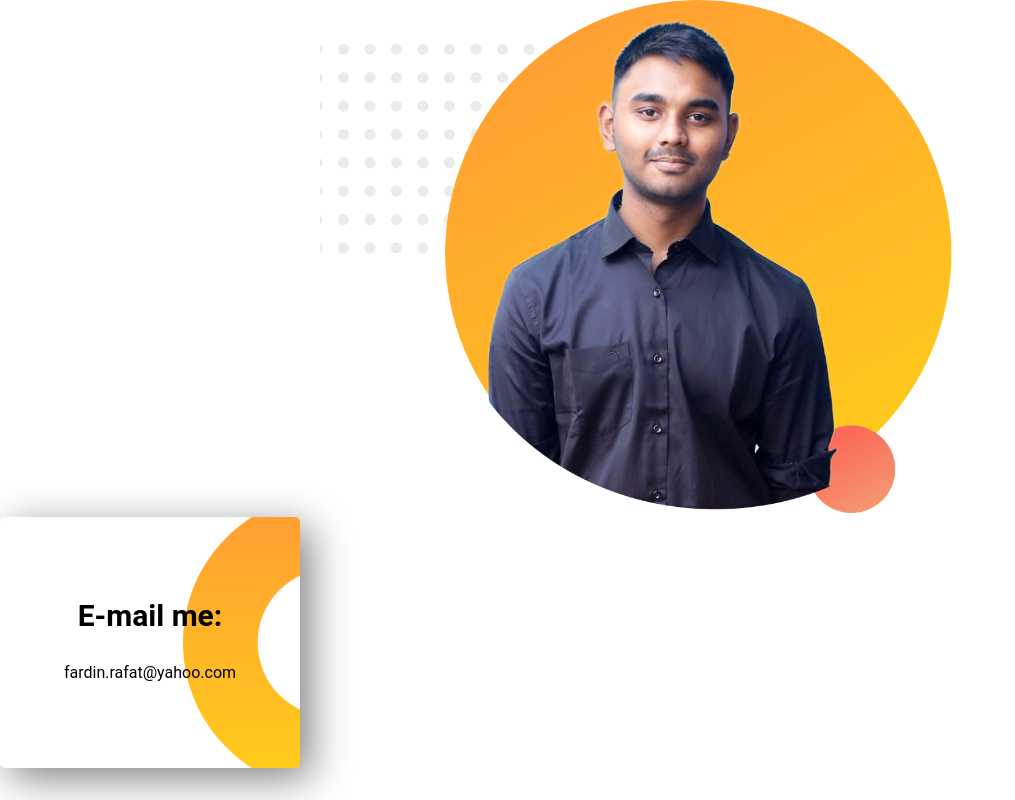
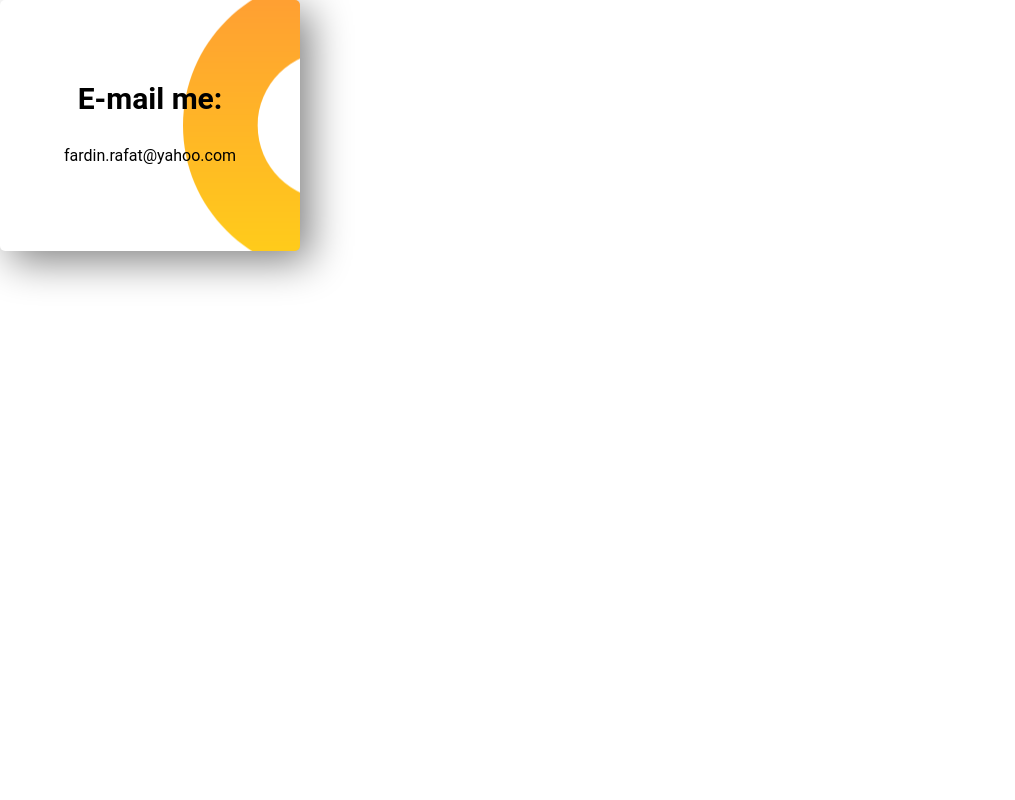
Before and after one commit to fardinrafatbd/important-contacts, a plain HTML site: page index.html in a window 1280 px wide. Shown: the whole page, without its empty margins (0-1015 px from the left). Drawn offline with Linux system fonts and the light colour scheme.

Commit message:
Update index.html

```diff
--- a/index.html
+++ b/index.html
@@ -9,8 +9,7 @@
 </head>
 <body>
     <section class="text-position" >
-        <img src="images/profile2.png" alt="">
-<div class="right-side-banner box-ghor">
+<div class="right-side-banner box-ghor position">
     <h3>E-mail me:</h3>
     <p>fardin.rafat@yahoo.com</p>
 
```
